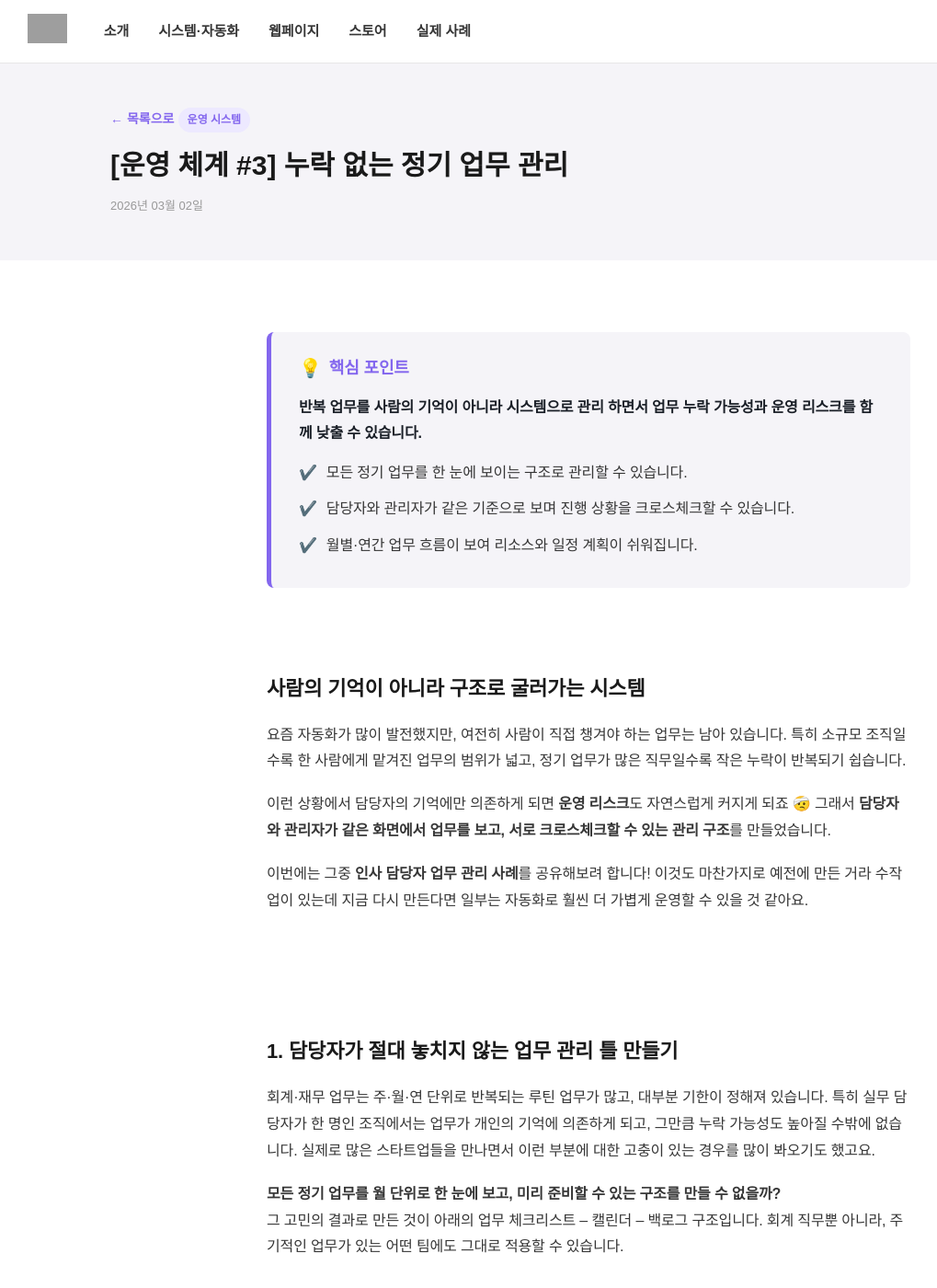
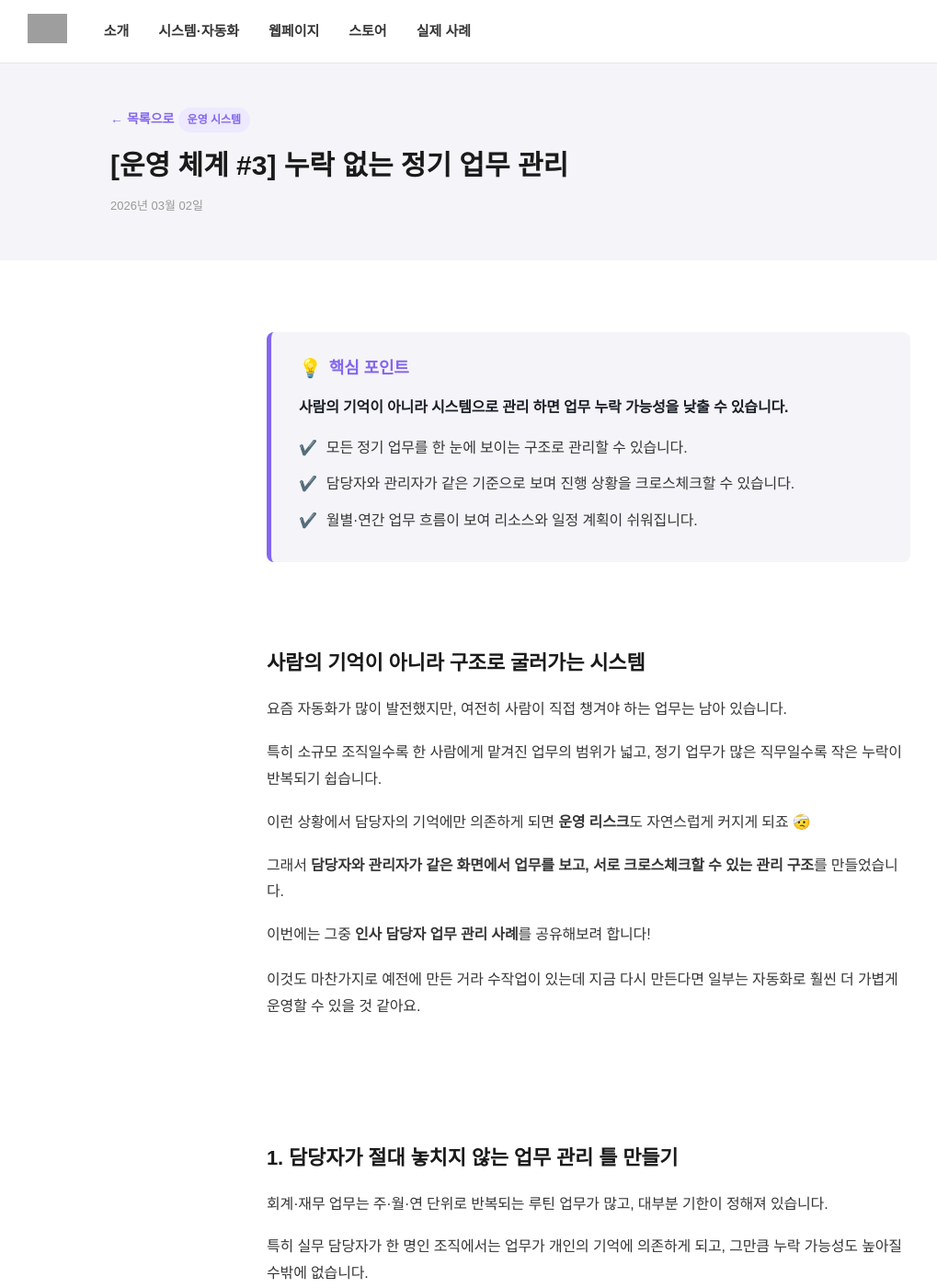
Before and after one commit to nsdlab26/blog, a Jekyll site: the page built from _posts/2026-03-02-task-management.md, in a window 1280 px wide and 1400 px high. Shown: the whole window at 92% size, without its empty margins (0-1019 px from the left). Built offline with Jekyll 4.4.1, drawn with Linux system fonts in a browser that asks for light colours; some web fonts are replaced; some of the changed text lies outside the part shown; grey boxes are pictures that could not be loaded.

Commit message:
Update 2026-03-02-task-management.md

```diff
--- a/_posts/2026-03-02-task-management.md
+++ b/_posts/2026-03-02-task-management.md
@@ -11,7 +11,7 @@ meta_description: "정기 업무를 기억이 아닌 구조로 관리하는 방
 <div style="font-family: 'Pretendard', sans-serif; color: #1a1f27; letter-spacing: -0.01em;">
 <blockquote style="background-color: #f5f4f8; padding: 25px 30px; border-left: 5px solid #8366EE; border-radius: 8px; margin: 30px 0 40px 0; border-top: none; border-right: none; border-bottom: none; quotes: none;">
 <h3 style="font-size: 18px; font-weight: bold; color: #8366ee; margin-top: 0px; margin-bottom: 15px; display: flex; align-items: center; gap: 8px; line-height: 1.4;"><span style="font-size: 20px;">💡</span> 핵심 포인트</h3>
-<p style="font-size: 16px; line-height: 1.7; color: #1a1f27; margin-bottom: 15px; font-weight: bold;">반복 업무를 사람의 기억이 아니라 시스템으로 관리 하면서 업무 누락 가능성과 운영 리스크를 함께 낮출 수 있습니다.</p>
+<p style="font-size: 16px; line-height: 1.7; color: #1a1f27; margin-bottom: 15px; font-weight: bold;">사람의 기억이 아니라 시스템으로 관리 하면 업무 누락 가능성을 낮출 수 있습니다.</p>
 <ul style="list-style: none; padding-left: 0; margin-bottom: 0; font-size: 16px; font-weight: 400; line-height: 1.7; color: #1a1f27;">
 <li style="display: flex; align-items: start; gap: 10px; margin-bottom: 10px;"><span style="color: #8366ee; font-weight: bold;">✔️</span> 모든 정기 업무를 한 눈에 보이는 구조로 관리할 수 있습니다.</li>
 <li style="display: flex; align-items: start; gap: 10px; margin-bottom: 10px;"><span style="color: #8366ee; font-weight: bold;">✔️</span> 담당자와 관리자가 같은 기준으로 보며 진행 상황을 크로스체크할 수 있습니다.</li>
@@ -21,14 +21,19 @@ meta_description: "정기 업무를 기억이 아닌 구조로 관리하는 방
 <section style="margin-bottom: 60px;">
 <h2 style="font-size: 22px; font-weight: bold; margin-top: 0px; margin-bottom: 20px; line-height: 1.5;"> </h2>
 <h2 style="font-size: 22px; font-weight: bold; margin-top: 0px; margin-bottom: 20px; line-height: 1.5;">사람의 기억이 아니라 구조로 굴러가는 시스템</h2>
-<p style="font-size: 16px; font-weight: 400; line-height: 1.8; margin-bottom: 18px;">요즘 자동화가 많이 발전했지만, 여전히 사람이 직접 챙겨야 하는 업무는 남아 있습니다. 특히 소규모 조직일수록 한 사람에게 맡겨진 업무의 범위가 넓고, 정기 업무가 많은 직무일수록 작은 누락이 반복되기 쉽습니다.</p>
-<p style="font-size: 16px; font-weight: 400; line-height: 1.8; margin-bottom: 18px;">이런 상황에서 담당자의 기억에만 의존하게 되면 <strong style="font-weight: bold;">운영 리스크</strong>도 자연스럽게 커지게 되죠 🤕 그래서 <strong style="font-weight: bold;">담당자와 관리자가 같은 화면에서 업무를 보고, 서로 크로스체크할 수 있는 관리 구조</strong>를 만들었습니다.</p>
-<p style="font-size: 16px; font-weight: 400; line-height: 1.8;">이번에는 그중 <strong style="font-weight: bold;">인사 담당자 업무 관리 사례</strong>를 공유해보려 합니다! 이것도 마찬가지로 예전에 만든 거라 수작업이 있는데 지금 다시 만든다면 일부는 자동화로 훨씬 더 가볍게 운영할 수 있을 것 같아요.</p>
+<p style="font-size: 16px; font-weight: 400; line-height: 1.8; margin-bottom: 18px;">요즘 자동화가 많이 발전했지만, 여전히 사람이 직접 챙겨야 하는 업무는 남아 있습니다.</p>
+<p style="font-size: 16px; font-weight: 400; line-height: 1.8; margin-bottom: 18px;">특히 소규모 조직일수록 한 사람에게 맡겨진 업무의 범위가 넓고, 정기 업무가 많은 직무일수록 작은 누락이 반복되기 쉽습니다.</p>
+<p style="font-size: 16px; font-weight: 400; line-height: 1.8; margin-bottom: 18px;">이런 상황에서 담당자의 기억에만 의존하게 되면 <strong style="font-weight: bold;">운영 리스크</strong>도 자연스럽게 커지게 되죠 🤕</p>
+<p style="font-size: 16px; font-weight: 400; line-height: 1.8; margin-bottom: 18px;">그래서 <strong style="font-weight: bold;">담당자와 관리자가 같은 화면에서 업무를 보고, 서로 크로스체크할 수 있는 관리 구조</strong>를 만들었습니다.</p>
+<p style="font-size: 16px; font-weight: 400; line-height: 1.8;">이번에는 그중 <strong style="font-weight: bold;">인사 담당자 업무 관리 사례</strong>를 공유해보려 합니다!</p>
+<p style="font-size: 16px; font-weight: 400; line-height: 1.8;">이것도 마찬가지로 예전에 만든 거라 수작업이 있는데 지금 다시 만든다면 일부는 자동화로 훨씬 더 가볍게 운영할 수 있을 것 같아요.</p>
 </section>
 <section style="margin-bottom: 60px;">
 <h2 style="font-size: 22px; font-weight: bold; margin-bottom: 20px; line-height: 1.5;"> </h2>
 <h2 style="font-size: 22px; font-weight: bold; margin-bottom: 20px; line-height: 1.5;">1. 담당자가 절대 놓치지 않는 업무 관리 틀 만들기</h2>
-<p style="font-size: 16px; font-weight: 400; line-height: 1.8; margin-bottom: 18px;">회계·재무 업무는 주·월·연 단위로 반복되는 루틴 업무가 많고, 대부분 기한이 정해져 있습니다. 특히 실무 담당자가 한 명인 조직에서는 업무가 개인의 기억에 의존하게 되고, 그만큼 누락 가능성도 높아질 수밖에 없습니다. 실제로 많은 스타트업들을 만나면서 이런 부분에 대한 고충이 있는 경우를 많이 봐오기도 했고요.</p>
+<p style="font-size: 16px; font-weight: 400; line-height: 1.8; margin-bottom: 18px;">회계·재무 업무는 주·월·연 단위로 반복되는 루틴 업무가 많고, 대부분 기한이 정해져 있습니다.</p>
+<p style="font-size: 16px; font-weight: 400; line-height: 1.8; margin-bottom: 18px;">특히 실무 담당자가 한 명인 조직에서는 업무가 개인의 기억에 의존하게 되고, 그만큼 누락 가능성도 높아질 수밖에 없습니다.</p>
+<p style="font-size: 16px; font-weight: 400; line-height: 1.8; margin-bottom: 18px;">실제로 많은 스타트업들을 만나면서 이런 부분에 대한 고충이 있는 경우를 많이 봐오기도 했고요.</p>
 <p style="font-size: 16px; font-weight: 400; line-height: 1.8; margin-bottom: 32px;"><strong style="font-weight: bold;">모든 정기 업무를 월 단위로 한 눈에 보고, 미리 준비할 수 있는 구조를 만들 수 없을까?</strong><br /> 그 고민의 결과로 만든 것이 아래의 업무 체크리스트 – 캘린더 – 백로그 구조입니다. 회계 직무뿐 아니라, 주기적인 업무가 있는 어떤 팀에도 그대로 적용할 수 있습니다.</p>
 <p style="font-size: 16px; font-weight: 400; line-height: 1.8; margin-bottom: 32px;"> </p>
 <h3 style="font-size: 18px; font-weight: bold; margin-bottom: 15px; line-height: 1.5;">✅ 업무 체크리스트</h3>
@@ -51,10 +56,12 @@ meta_description: "정기 업무를 기억이 아닌 구조로 관리하는 방
 <p style="font-size: 16px; font-weight: 400; line-height: 1.8; margin-bottom: 24px;">소규모 대부분 조직은 입·퇴사가 비교적 잦은 편입니다. 사람이 바뀔 때마다 인수인계를 하는 데 많은 리소스가 들고, 그 과정에서 업무에 구멍이 생기거나, 다시 채용을 해야 하는 상황도 발생하곤 합니다.<br /><br /> 하지만 이 구조에서는 후임자가 들어와도 <strong style="font-weight: bold;">하루 만에 전체 업무 흐름</strong>을 파악할 수 있고, 각 업무는 옆에서 한 번씩만 설명해 주면 바로 이어서 진행할 수 있습니다. 👍</p>
 <p style="font-size: 16px; font-weight: 400; line-height: 1.8; margin-bottom: 24px;"> </p>
 <h3 style="font-size: 18px; font-weight: bold; margin-bottom: 12px; line-height: 1.5;">2️⃣ 업무를 놓칠 확률이 줄어든다</h3>
-<p style="font-size: 16px; font-weight: 400; line-height: 1.8; margin-bottom: 24px;">담당자와 관리자가 같은 화면에서 데드라인과 진행 현황을 함께 확인할 수 있어, <strong style="font-weight: bold;">업무가 누락될 가능성이 크게 줄어</strong>듭니다. 체크리스트 옆에 결과물을 바로 확인할 수 있는 페이지를 연결해두었기 때문에, 별도로 보고를 받지 않아도 완료 여부를 한 눈에 파악할 수 있습니다.</p>
+<p style="font-size: 16px; font-weight: 400; line-height: 1.8; margin-bottom: 24px;">담당자와 관리자가 같은 화면에서 데드라인과 진행 현황을 함께 확인할 수 있어, <strong style="font-weight: bold;">업무가 누락될 가능성이 크게 줄어</strong>듭니다.</p>
+<p style="font-size: 16px; font-weight: 400; line-height: 1.8; margin-bottom: 24px;">체크리스트 옆에 결과물을 바로 확인할 수 있는 페이지를 연결해두었기 때문에, 별도로 보고를 받지 않아도 완료 여부를 한 눈에 파악할 수 있습니다.</p>
 <p style="font-size: 16px; font-weight: 400; line-height: 1.8; margin-bottom: 24px;"> </p>
 <h3 style="font-size: 18px; font-weight: bold; margin-bottom: 12px; line-height: 1.5;">3️⃣ 1년 사이클의 업무를 한 눈에 확인할 수 있다</h3>
-<p style="font-size: 16px; font-weight: 400; line-height: 1.8; margin-bottom: 32px;">월별로 어떤 업무를 챙겨야 하는지 한 눈에 보이기 때문에, <strong style="font-weight: bold;">업무 리소스와 시간을 보다 계획적으로 배분</strong>할 수 있습니다. 예를 들어 이번 달에 정기 업무가 적다면, 프로젝트를 병행하는 식으로 유연하게 운영할 수 있습니다.</p>
+<p style="font-size: 16px; font-weight: 400; line-height: 1.8; margin-bottom: 32px;">월별로 어떤 업무를 챙겨야 하는지 한 눈에 보이기 때문에, <strong style="font-weight: bold;">업무 리소스와 시간을 보다 계획적으로 배분</strong>할 수 있습니다.</p>
+<p style="font-size: 16px; font-weight: 400; line-height: 1.8; margin-bottom: 32px;">예를 들어 이번 달에 정기 업무가 적다면, 프로젝트를 병행하는 식으로 유연하게 운영할 수 있습니다.</p>
 <p style="font-size: 16px; font-weight: 400; line-height: 1.8; margin-bottom: 32px;"> </p>
 <div style="font-size: 16px; line-height: 1.8; color: #1a1f27; background-color: #f5f4f8; padding: 25px 30px; border-radius: 12px; text-align: left; margin-bottom: 18px; font-weight: 400;">정기 업무가 많은 조직일수록, 사람의 기억이 아니라 구조가 업무를 기억하게 만드는 방식이 큰 힘이 됩니다.<br /><strong style="color: #8366ee; font-weight: bold;">이런 식으로 흐름을 한 눈에 보이게 정리해두는 것만으로도 업무 누락을 줄이고, 인수인계와 관리 부담을 훨씬 가볍게 만들 수 있었습니다.</strong></div>
 </section>
```
